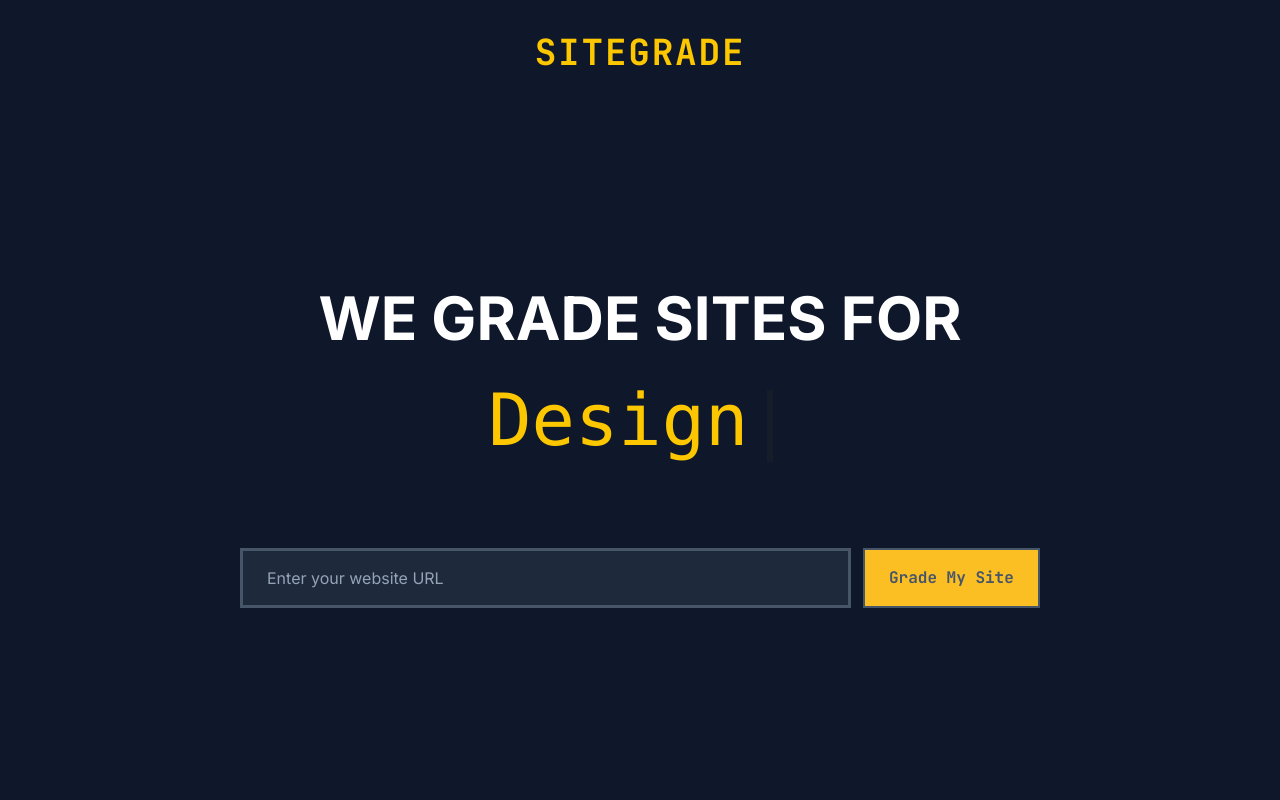
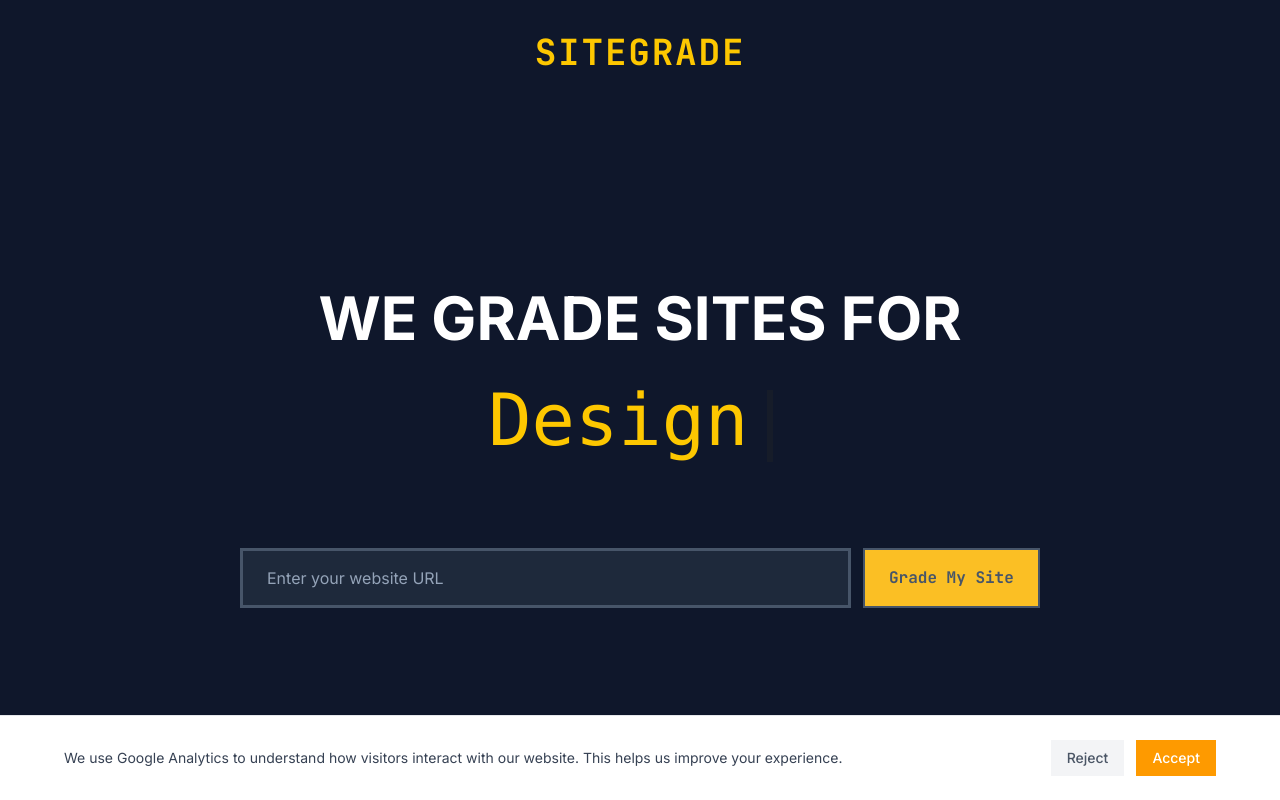
Before and after one commit to RaduRS/sitegrade, a Next.js app: page / in a window 1280 px wide. Shown: the top 800 px of the page. Built offline with nearby package versions, Linux system fonts and the light colour scheme; no server answers.

Commit message:
feat(analytics): add cookie consent for analytics tracking
Implement cookie consent banner to comply with GDPR requirements. Analytics initialization now only occurs after user consent. Added new CookieConsent component and modified analytics initialization logic to respect user preferences.

```diff
--- a/app/components/Analytics.tsx
+++ b/app/components/Analytics.tsx
@@ -1,26 +1,52 @@
 'use client';
 
-import { createContext, useContext, useEffect, ReactNode } from 'react';
+import { createContext, useContext, useEffect, useState, ReactNode } from 'react';
 import { getAnalytics, pageview, trackFormSubmission, trackButtonClick, initAnalytics } from '../lib/gtag';
+import CookieConsent from './CookieConsent';
 
 // Create context
 const AnalyticsContext = createContext(getAnalytics());
 
 // Provider component
 export function AnalyticsProvider({ children }: { children: ReactNode }) {
+  const [analyticsInitialized, setAnalyticsInitialized] = useState(false);
+
   useEffect(() => {
-    // Initialize analytics
-    initAnalytics();
-
-    // Track initial page view
-    if (typeof window !== 'undefined') {
-      pageview(window.location.pathname);
+    // Check if user has already consented
+    const consent = localStorage.getItem('cookie-consent');
+    if (consent === 'accepted') {
+      initializeAnalytics();
     }
   }, []);
+
+  const initializeAnalytics = () => {
+    if (!analyticsInitialized) {
+      initAnalytics();
+      setAnalyticsInitialized(true);
+
+      // Track initial page view
+      if (typeof window !== 'undefined') {
+        pageview(window.location.pathname);
+      }
+    }
+  };
+
+  const handleAcceptCookies = () => {
+    initializeAnalytics();
+  };
+
+  const handleRejectCookies = () => {
+    // Do nothing - analytics won't be initialized
+    console.log('Analytics tracking rejected by user');
+  };
 
   return (
     <AnalyticsContext.Provider value={getAnalytics()}>
       {children}
+      <CookieConsent
+        onAccept={handleAcceptCookies}
+        onReject={handleRejectCookies}
+      />
     </AnalyticsContext.Provider>
   );
 }
--- /dev/null
+++ b/app/components/CookieConsent.tsx
@@ -0,0 +1,64 @@
+"use client";
+
+import { useState, useEffect } from "react";
+
+interface CookieConsentProps {
+  onAccept: () => void;
+  onReject: () => void;
+}
+
+export default function CookieConsent({
+  onAccept,
+  onReject,
+}: CookieConsentProps) {
+  const [isVisible, setIsVisible] = useState(false);
+
+  useEffect(() => {
+    // Check if user has already made a choice
+    const consent = localStorage.getItem("cookie-consent");
+    if (!consent) {
+      setIsVisible(true);
+    }
+  }, []);
+
+  const handleAccept = () => {
+    localStorage.setItem("cookie-consent", "accepted");
+    setIsVisible(false);
+    onAccept();
+  };
+
+  const handleReject = () => {
+    localStorage.setItem("cookie-consent", "rejected");
+    setIsVisible(false);
+    onReject();
+  };
+
+  if (!isVisible) return null;
+
+  return (
+    <div className="fixed bottom-0 left-0 right-0 bg-white border-t border-gray-200 shadow-lg z-50 p-4 md:p-6">
+      <div className="max-w-6xl mx-auto flex flex-col md:flex-row items-start md:items-center justify-between gap-4">
+        <div className="flex-1">
+          <p className="text-sm text-gray-700 leading-relaxed">
+            We use Google Analytics to understand how visitors interact with our
+            website. This helps us improve your experience.
+          </p>
+        </div>
+        <div className="flex flex-col sm:flex-row gap-3 shrink-0">
+          <button
+            onClick={handleReject}
+            className="px-4 py-2 text-sm font-medium text-gray-600 bg-gray-100 hover:bg-gray-200 rounded-lg transition-colors duration-200"
+          >
+            Reject
+          </button>
+          <button
+            onClick={handleAccept}
+            className="px-4 py-2 text-sm font-medium text-white bg-amber-500 hover:bg-amber-600 rounded-lg transition-colors duration-200"
+          >
+            Accept
+          </button>
+        </div>
+      </div>
+    </div>
+  );
+}
--- a/app/lib/gtag.ts
+++ b/app/lib/gtag.ts
@@ -1,60 +1,66 @@
-'use client';
+"use client";
 
-import Analytics from 'analytics';
-import googleAnalytics from '@analytics/google-analytics';
+import Analytics from "analytics";
+import googleAnalytics from "@analytics/google-analytics";
 
 // Google Analytics configuration
 export const GA_TRACKING_ID = process.env.NEXT_PUBLIC_GA_TRACKING_ID;
 
 // Initialize Analytics with Google Analytics plugin only if tracking ID is available
 let analyticsInstance: ReturnType<typeof Analytics> | null = null;
+let isInitialized = false;
 
 const initializeAnalytics = () => {
-  if (analyticsInstance) {
+  // Don't auto-initialize - wait for consent
+  if (analyticsInstance || !isInitialized) {
     return analyticsInstance;
   }
 
   // If no tracking ID, create analytics without Google Analytics plugin
   if (!GA_TRACKING_ID) {
-    console.warn('Analytics initialized without Google Analytics: NEXT_PUBLIC_GA_TRACKING_ID not found');
+    console.warn(
+      "Analytics initialized without Google Analytics: NEXT_PUBLIC_GA_TRACKING_ID not found"
+    );
     analyticsInstance = Analytics({
-      app: 'SiteGrade',
-      plugins: [] // No plugins if no tracking ID
+      app: "SiteGrade",
+      plugins: [], // No plugins if no tracking ID
     });
     return analyticsInstance;
   }
 
   try {
     analyticsInstance = Analytics({
-      app: 'SiteGrade',
+      app: "SiteGrade",
       plugins: [
         googleAnalytics({
           measurementIds: [GA_TRACKING_ID as string],
-        })
-      ]
+        }),
+      ],
     });
-    console.log('Analytics initialized successfully');
     return analyticsInstance;
   } catch (error) {
-    console.error('Failed to initialize analytics with Google Analytics, falling back to basic analytics:', error);
+    console.error(
+      "Failed to initialize analytics with Google Analytics, falling back to basic analytics:",
+      error
+    );
     // Fallback to analytics without Google Analytics
     analyticsInstance = Analytics({
-      app: 'SiteGrade',
-      plugins: []
+      app: "SiteGrade",
+      plugins: [],
     });
     return analyticsInstance;
   }
 };
 
-// Get analytics instance
+// Get analytics instance (only if initialized)
 export const getAnalytics = () => {
-  return initializeAnalytics();
+  return analyticsInstance;
 };
 
 // Track page views
 export const pageview = (url: string) => {
   const analytics = getAnalytics();
-  if (!analytics || typeof window === 'undefined') return;
+  if (!analytics || typeof window === "undefined") return;
 
   try {
     analytics.page({
@@ -63,19 +69,22 @@
       title: document.title,
     });
   } catch (error) {
-    console.warn('Failed to track page view:', error);
+    console.warn("Failed to track page view:", error);
   }
 };
 
 // Track custom events
-export const event = (action: string, properties: Record<string, string | number | boolean>) => {
+export const event = (
+  action: string,
+  properties: Record<string, string | number | boolean>
+) => {
   const analytics = getAnalytics();
   if (!analytics) return;
 
   try {
     analytics.track(action, properties);
   } catch (error) {
-    console.warn('Failed to track event:', error);
+    console.warn("Failed to track event:", error);
   }
 };
 
@@ -85,16 +94,16 @@
   if (!analytics) return;
 
   try {
-    analytics.track('Form Submitted', {
-      category: 'Lead Generation',
-      label: 'Website Submission',
+    analytics.track("Form Submitted", {
+      category: "Lead Generation",
+      label: "Website Submission",
       value: 1,
-      currency: 'GBP',
+      currency: "GBP",
       submittedUrl: url,
-      formType: 'website_analysis',
+      formType: "website_analysis",
     });
   } catch (error) {
-    console.warn('Failed to track form submission:', error);
+    console.warn("Failed to track form submission:", error);
   }
 };
 
@@ -104,56 +113,63 @@
   if (!analytics) return;
 
   try {
-    analytics.track('Button Clicked', {
-      category: 'Engagement',
+    analytics.track("Button Clicked", {
+      category: "Engagement",
       label: buttonText,
       location: location,
       buttonText: buttonText,
     });
   } catch (error) {
-    console.warn('Failed to track button click:', error);
+    console.warn("Failed to track button click:", error);
   }
 };
 
 // Track user engagement
-export const trackEngagement = (engagementType: string, details: Record<string, string | number | boolean>) => {
+export const trackEngagement = (
+  engagementType: string,
+  details: Record<string, string | number | boolean>
+) => {
   const analytics = getAnalytics();
   if (!analytics) return;
 
   try {
-    analytics.track('User Engagement', {
-      category: 'Engagement',
+    analytics.track("User Engagement", {
+      category: "Engagement",
       engagementType: engagementType,
       ...details,
     });
   } catch (error) {
-    console.warn('Failed to track engagement:', error);
+    console.warn("Failed to track engagement:", error);
   }
 };
 
 // Identify users (for when we have user data)
-export const identify = (userId: string, traits: Record<string, string | number | boolean>) => {
+export const identify = (
+  userId: string,
+  traits: Record<string, string | number | boolean>
+) => {
   const analytics = getAnalytics();
   if (!analytics) return;
 
   try {
     analytics.identify(userId, traits);
   } catch (error) {
-    console.warn('Failed to identify user:', error);
+    console.warn("Failed to identify user:", error);
   }
 };
 
-// Initialize analytics (call this once in your app)
+// Initialize analytics (call this only after user consent)
 export const initAnalytics = () => {
-  const analytics = getAnalytics();
-  if (!analytics) {
-    console.warn('Analytics initialization failed');
+  if (isInitialized) {
+    console.log("Analytics already initialized");
     return;
   }
 
-  if (GA_TRACKING_ID) {
-    console.log('Analytics initialized with Google Analytics');
-  } else {
-    console.log('Analytics initialized without Google Analytics (no tracking ID provided)');
+  isInitialized = true;
+  const analytics = initializeAnalytics();
+
+  if (!analytics) {
+    console.warn("Analytics initialization failed");
+    return;
   }
 };
```
